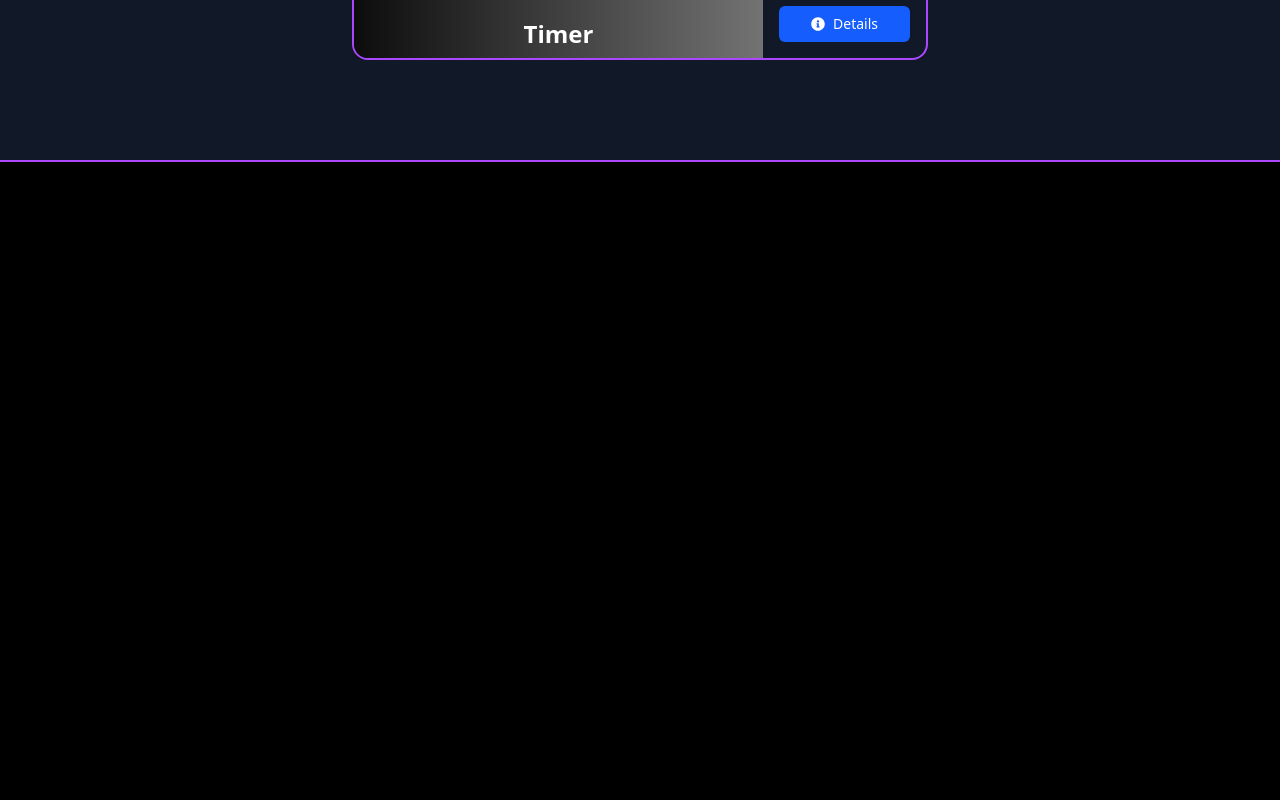
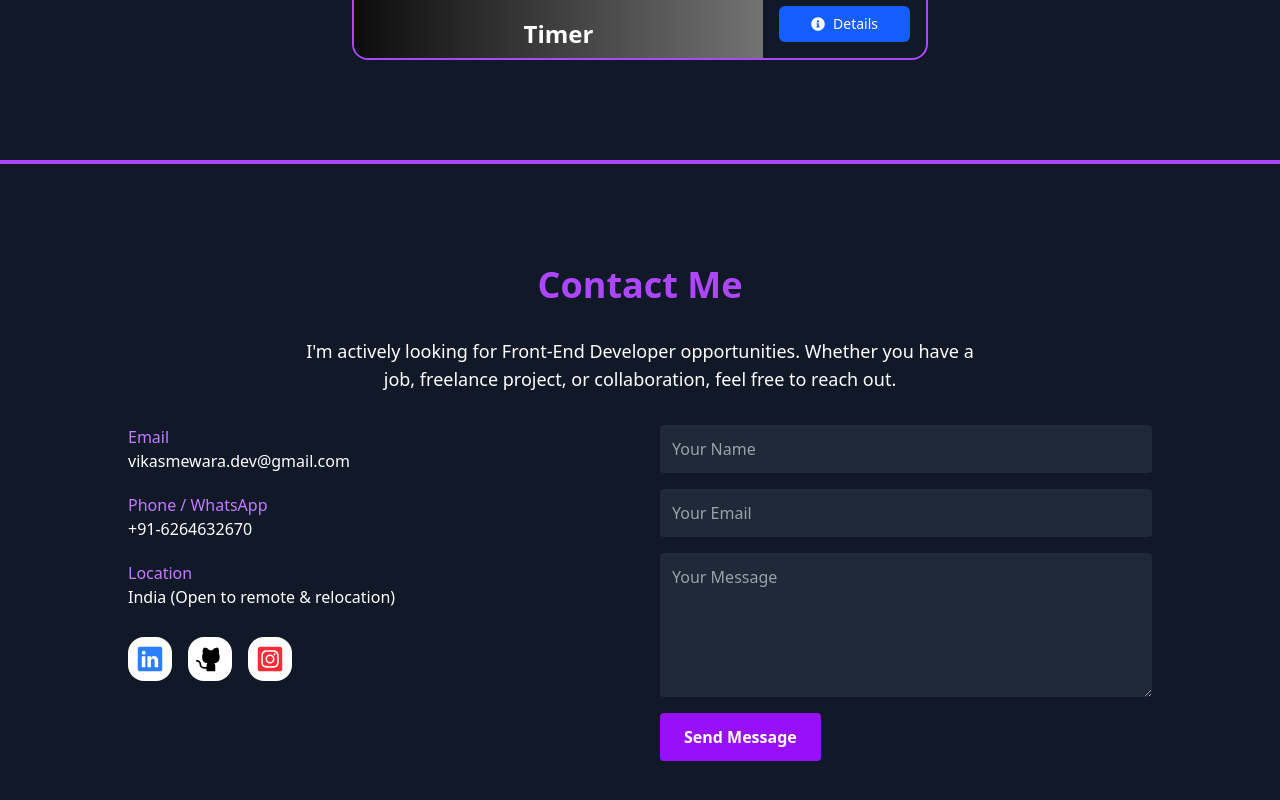
Before and after one commit to vikas-git1/Vikas-Portfolio, a React (Vite) app: page / in a window 1280 px wide. Shown: the part 2874-3674 px from the top of the page. Before the commit the page ends 3036 px from the top, so only its background shows below. Built offline with nearby package versions, Linux system fonts and the light colour scheme.

Commit message:
Added ContactMe page with email contact functionality

```diff
--- a/src/App.jsx
+++ b/src/App.jsx
@@ -4,6 +4,7 @@ import Home from "./pages/Home";
 import About from "./pages/About";
 import Skills from "./pages/Skills";
 import Projects from "./pages/Projects";
+import ContactMe from "./pages/ContactMe";
 
 const App = () => {
   return (
@@ -13,6 +14,7 @@ const App = () => {
       <About />
       <Skills />
       <Projects />
+      <ContactMe />
     </div>
   );
 };
--- /dev/null
+++ b/src/pages/ContactMe.jsx
@@ -0,0 +1,175 @@
+import React, { useRef } from "react";
+import { motion } from "framer-motion";
+import emailjs from "@emailjs/browser";
+import { IoLogoLinkedin } from "react-icons/io5";
+import { PiGithubLogoFill } from "react-icons/pi";
+import { FaInstagramSquare } from "react-icons/fa";
+
+const fadeInUp = {
+  hidden: { opacity: 0, y: 50 },
+  visible: {
+    opacity: 1,
+    y: 0,
+    transition: { duration: 1.2, ease: "easeOut" },
+  },
+};
+
+const ContactMe = () => {
+  const form = useRef();
+
+  const sendEmail = (e) => {
+    e.preventDefault();
+
+    emailjs
+      .sendForm(
+        "service_oiak89a", // ✅ Your service ID
+        "template_8kfwxql", // ✅ Your template ID
+        form.current,
+        "pVMBd8mng8ZseOATO" // ✅ Your public key
+      )
+      .then(
+        () => {
+          alert("Message sent successfully!");
+          form.current.reset(); // clear the form
+        },
+        (error) => {
+          alert("Failed to send message. Try again.");
+          console.error(error);
+        }
+      );
+  };
+
+  return (
+    <section
+      id="contact-me"
+      className="scroll-mt-[13vh] md:h-[87.5vh] bg-[#111827] text-white px-6 py-10 md:px-20 border-t-2 border-purple-500 flex items-center"
+    >
+      <motion.div
+        className="max-w-5xl mx-auto w-full space-y-8"
+        initial="hidden"
+        whileInView="visible"
+        viewport={{ once: true, amount: 0.2 }}
+        variants={fadeInUp}
+      >
+        <motion.h2
+          className="text-4xl font-bold text-purple-500 text-center"
+          initial={{ opacity: 0, y: -30 }}
+          animate={{ opacity: 1, y: 0 }}
+          transition={{ duration: 1 }}
+        >
+          Contact Me
+        </motion.h2>
+
+        <motion.p
+          className="text-lg text-center max-w-2xl mx-auto"
+          initial={{ opacity: 0 }}
+          animate={{ opacity: 1 }}
+          transition={{ duration: 1.2, delay: 0.2 }}
+        >
+          I'm actively looking for Front-End Developer opportunities. Whether
+          you have a job, freelance project, or collaboration, feel free to
+          reach out.
+        </motion.p>
+
+        <div className="flex flex-col md:flex-row justify-between gap-10 mt-6">
+          {/* Contact Info */}
+          <motion.div
+            className="space-y-5 md:w-1/2"
+            initial={{ opacity: 0, x: -50 }}
+            whileInView={{ opacity: 1, x: 0 }}
+            transition={{ duration: 1, ease: "easeOut" }}
+            viewport={{ once: true }}
+          >
+            <div>
+              <p className="text-purple-400 font-medium">Email</p>
+              <a
+                href="mailto:vikasmewara.dev@gmail.com"
+                className="hover:underline block"
+              >
+                vikasmewara.dev@gmail.com
+              </a>
+            </div>
+            <div>
+              <p className="text-purple-400 font-medium">Phone / WhatsApp</p>
+              <p>+91-6264632670</p>
+            </div>
+            <div>
+              <p className="text-purple-400 font-medium">Location</p>
+              <p>India (Open to remote & relocation)</p>
+            </div>
+            <div className="flex gap-4 pt-2">
+              <motion.a
+                href="https://www.linkedin.com/in/vikas-mewara-059935323/"
+                target="_blank"
+                rel="noreferrer"
+                className="bg-white p-2 rounded-2xl hover:scale-105 transition"
+                whileTap={{ scale: 1.1 }}
+              >
+                <IoLogoLinkedin className="text-blue-500" size={28} />
+              </motion.a>
+              <motion.a
+                href="https://github.com/vikas-git1"
+                target="_blank"
+                rel="noreferrer"
+                className="bg-white p-2 rounded-2xl hover:scale-105 transition"
+                whileTap={{ scale: 1.1 }}
+              >
+                <PiGithubLogoFill className="text-black" size={28} />
+              </motion.a>
+              <motion.a
+                href="https://www.instagram.com/vikaas_8x"
+                target="_blank"
+                rel="noreferrer"
+                className="bg-white p-2 rounded-2xl hover:scale-105 transition"
+                whileTap={{ scale: 1.1 }}
+              >
+                <FaInstagramSquare className="text-red-500" size={28} />
+              </motion.a>
+            </div>
+          </motion.div>
+
+          {/* Contact Form */}
+          <motion.form
+            ref={form}
+            onSubmit={sendEmail}
+            className="flex flex-col gap-4 md:w-1/2"
+            initial={{ opacity: 0, x: 50 }}
+            whileInView={{ opacity: 1, x: 0 }}
+            transition={{ duration: 1, ease: "easeOut" }}
+            viewport={{ once: true }}
+          >
+            <input
+              type="text"
+              name="name"
+              placeholder="Your Name"
+              required
+              className="p-3 rounded bg-[#1f2937] text-white placeholder:text-gray-400 focus:outline-none focus:ring-2 focus:ring-purple-500"
+            />
+            <input
+              type="email"
+              name="email"
+              placeholder="Your Email"
+              required
+              className="p-3 rounded bg-[#1f2937] text-white placeholder:text-gray-400 focus:outline-none focus:ring-2 focus:ring-purple-500"
+            />
+            <textarea
+              name="message"
+              rows="5"
+              placeholder="Your Message"
+              required
+              className="p-3 rounded bg-[#1f2937] text-white placeholder:text-gray-400 focus:outline-none focus:ring-2 focus:ring-purple-500"
+            ></textarea>
+            <button
+              type="submit"
+              className="bg-purple-600 text-white font-semibold py-3 px-6 rounded hover:bg-purple-700 transition duration-200 w-fit"
+            >
+              Send Message
+            </button>
+          </motion.form>
+        </div>
+      </motion.div>
+    </section>
+  );
+};
+
+export default ContactMe;
```
